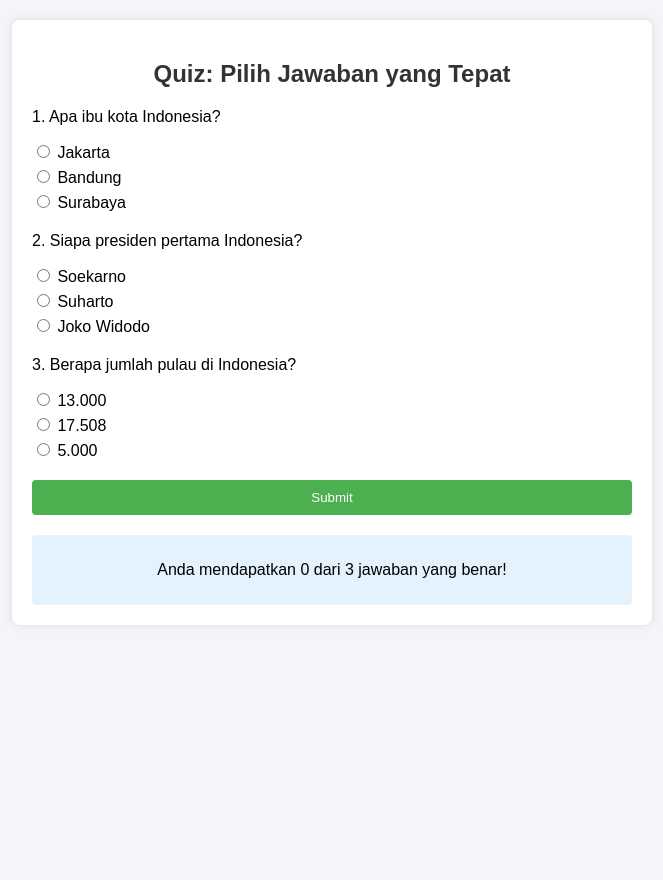
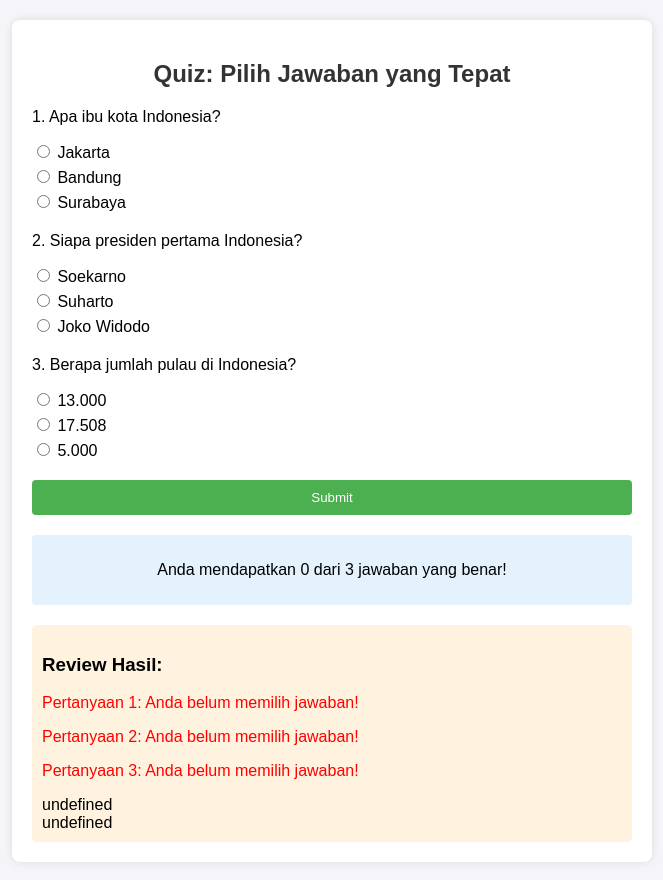
Before and after one commit to emonw2000/quiz-app, a plain HTML site: page index.html in a window 1280 px wide. Both pictures are taken after a click on the button "Submit". Shown: the whole page, without its empty margins (308-971 px from the left). Before the commit the page ends 800 px from the top, so only its background shows below. Drawn offline with Linux system fonts and the light colour scheme.

Commit message:
tambah 5

```diff
--- a/index.html
+++ b/index.html
@@ -51,6 +51,18 @@
             text-align: center;
             display: none;
         }
+        .review {
+            margin-top: 20px;
+            background-color: #fff3e0;
+            padding: 10px;
+            border-radius: 5px;
+        }
+        .correct {
+            color: green;
+        }
+        .incorrect {
+            color: red;
+        }
     </style>
 </head>
 <body>
@@ -92,6 +104,13 @@
         <div id="result" class="result">
             <p id="resultMessage"></p>
         </div>
+
+        <div id="review" class="review" style="display:none;">
+            <h3>Review Hasil:</h3>
+            <div id="review1"></div>
+            <div id="review2"></div>
+            <div id="review3"></div>
+        </div>
     </div>
 
     <script>
@@ -106,10 +125,18 @@
             const resultMessage = document.getElementById("resultMessage");
 
             // Periksa jawaban yang dipilih
+            let reviewHTML = "";
             for (let question in answers) {
                 const selectedAnswer = form.querySelector(`input[name="${question}"]:checked`);
-                if (selectedAnswer && selectedAnswer.value === answers[question]) {
-                    score++;
+                if (selectedAnswer) {
+                    if (selectedAnswer.value === answers[question]) {
+                        score++;
+                        reviewHTML += `<p class="correct">Pertanyaan ${question.charAt(8)}: Benar! Jawaban Anda: ${selectedAnswer.nextSibling.textContent}</p>`;
+                    } else {
+                        reviewHTML += `<p class="incorrect">Pertanyaan ${question.charAt(8)}: Salah. Jawaban yang benar adalah: ${answers[question]}</p>`;
+                    }
+                } else {
+                    reviewHTML += `<p class="incorrect">Pertanyaan ${question.charAt(8)}: Anda belum memilih jawaban!</p>`;
                 }
             }
 
@@ -118,6 +145,13 @@
             result.style.display = "block";
             resultMessage.textContent = `Anda mendapatkan ${score} dari 3 jawaban yang benar!`;
 
+            // Menampilkan review
+            const review = document.getElementById("review");
+            review.style.display = "block";
+            document.getElementById("review1").innerHTML = reviewHTML.split('<p>')[0];  // Pertanyaan 1
+            document.getElementById("review2").innerHTML = reviewHTML.split('<p>')[1];  // Pertanyaan 2
+            document.getElementById("review3").innerHTML = reviewHTML.split('<p>')[2];  // Pertanyaan 3
+
             // Reset form setelah submit
             form.reset();
         }
```
